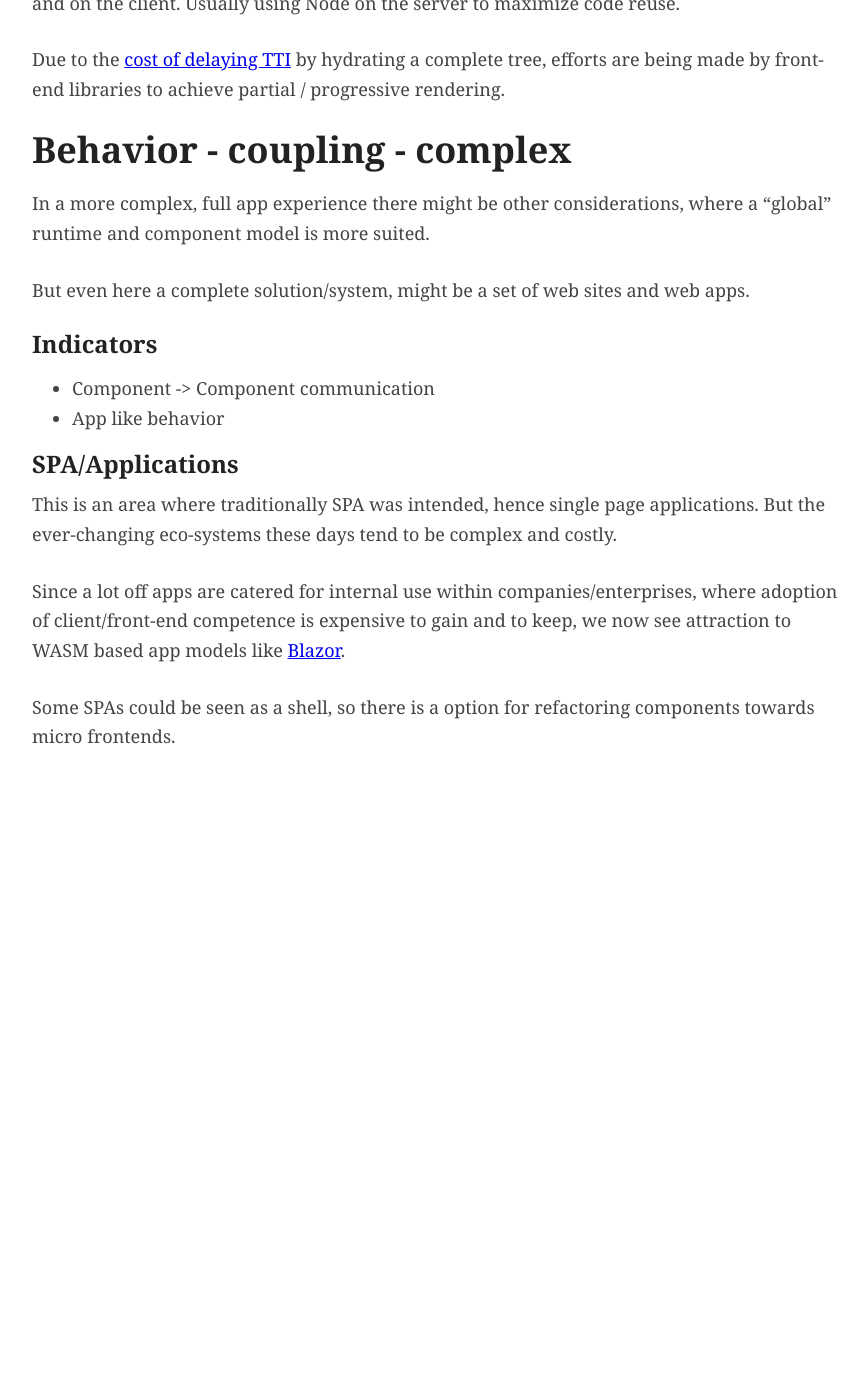
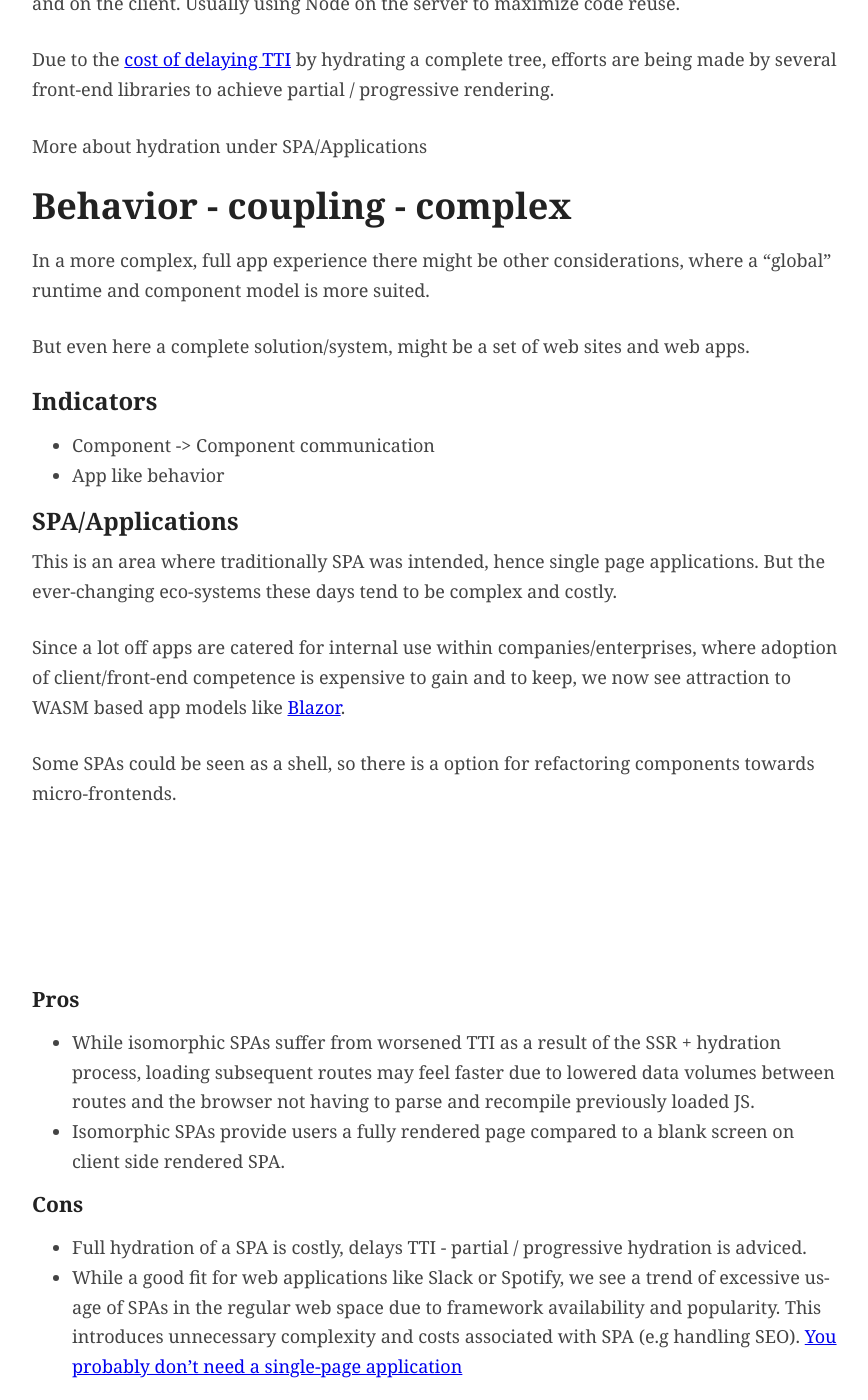
Before and after one commit to perokvist/event-driven-architecture, a Jekyll site: the page built from composition.md, in a window 1280 px wide and 1400 px high, scrolled down 2933 px. Shown: the whole window, without its empty margins (203-1071 px from the left). Built offline with Jekyll 4.4.1, drawn with Linux system fonts in a browser that asks for light colours; our own code applies the rules of GitHub Pages for plain Markdown files; before the commit the page ends 3865 px from its top, so only the background shows below that.

Commit message:
Update composition.md
Added Pros / Cons about SPA in general

```diff
--- a/composition.md
+++ b/composition.md
@@ -83,7 +83,9 @@ Runtime dependencies that might break different parts and have negative impact o
 ### Hydration
 Process popularized by "isomorphic" applications where rendering is made both on the server and on the client. Usually using Node on the server to maximize code reuse.
 
-Due to the [cost of delaying TTI](https://addyosmani.com/blog/rehydration/) by hydrating a complete tree, efforts are being made by front-end libraries to achieve partial / progressive rendering.
+Due to the [cost of delaying TTI](https://addyosmani.com/blog/rehydration/) by hydrating a complete tree, efforts are being made by several front-end libraries to achieve partial / progressive rendering.
+
+More about hydration under SPA/Applications
 
 ## Behavior - coupling - complex
 In a more complex, full app experience there might be other considerations, where a "global" runtime and component model is more suited.
@@ -99,4 +101,12 @@ This is an area where traditionally SPA was intended, hence single page applicat
 
 Since a lot off apps are catered for internal use within companies/enterprises, where adoption of client/front-end competence is expensive to gain and to keep, we now see attraction to WASM based app models like [Blazor](https://www.thoughtworks.com/radar/languages-and-frameworks?blipid=202010022#.X5nEBnNIvTk.link.).
 
-Some SPAs could be seen as a shell, so there is a option for refactoring components towards micro frontends.
+Some SPAs could be seen as a shell, so there is a option for refactoring components towards micro-frontends.
+
+#### Pros
+* While isomorphic SPAs suffer from worsened TTI as a result of the SSR + hydration process, loading subsequent routes may feel faster due to lowered data volumes between routes and the browser not having to parse and recompile previously loaded JS.
+* Isomorphic SPAs provide users a fully rendered page compared to a blank screen on client side rendered SPA.
+
+#### Cons
+* Full hydration of a SPA is costly, delays TTI - partial / progressive hydration is adviced.
+* While a good fit for web applications like Slack or Spotify, we see a trend of excessive usage of SPAs in the regular web space due to framework availability and popularity. This introduces unnecessary complexity and costs associated with SPA (e.g handling SEO). [You probably don't need a single-page application](https://plausible.io/blog/you-probably-dont-need-a-single-page-app)
```
